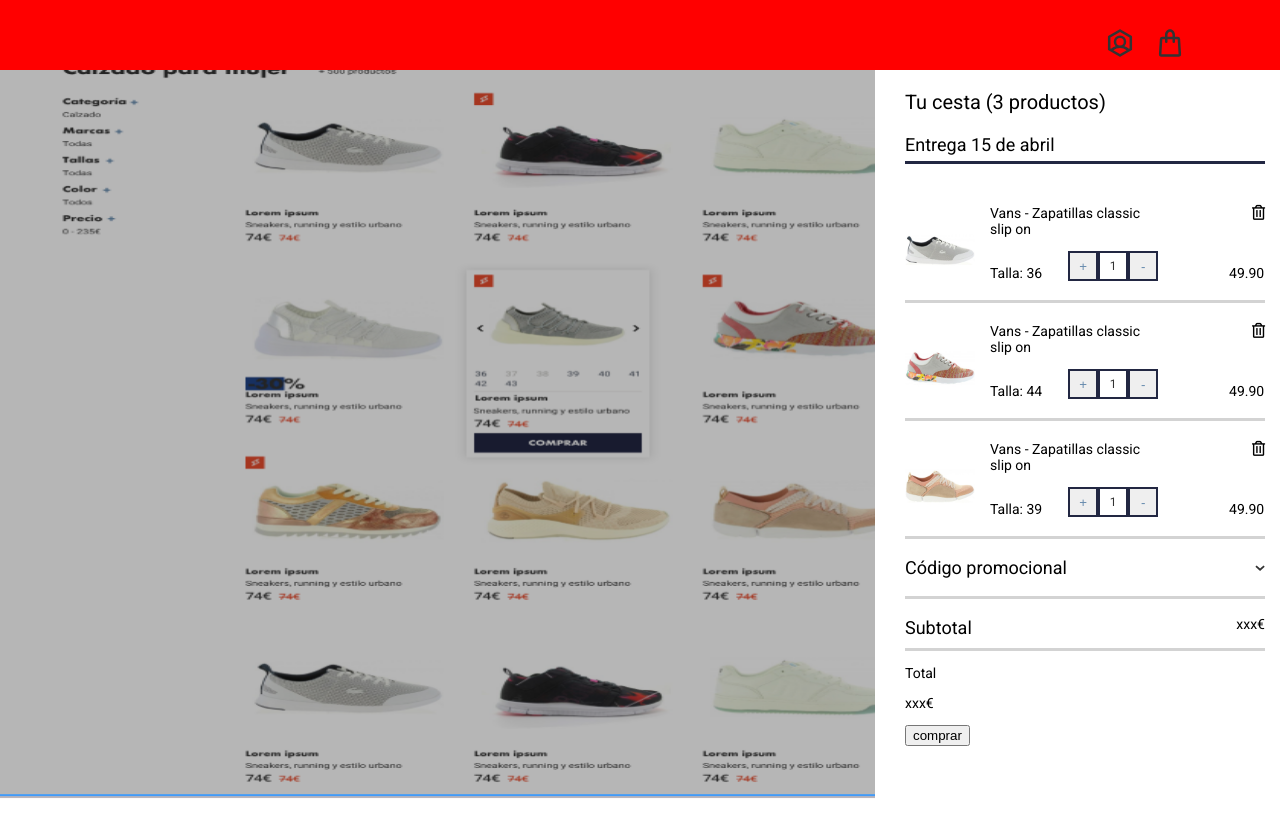
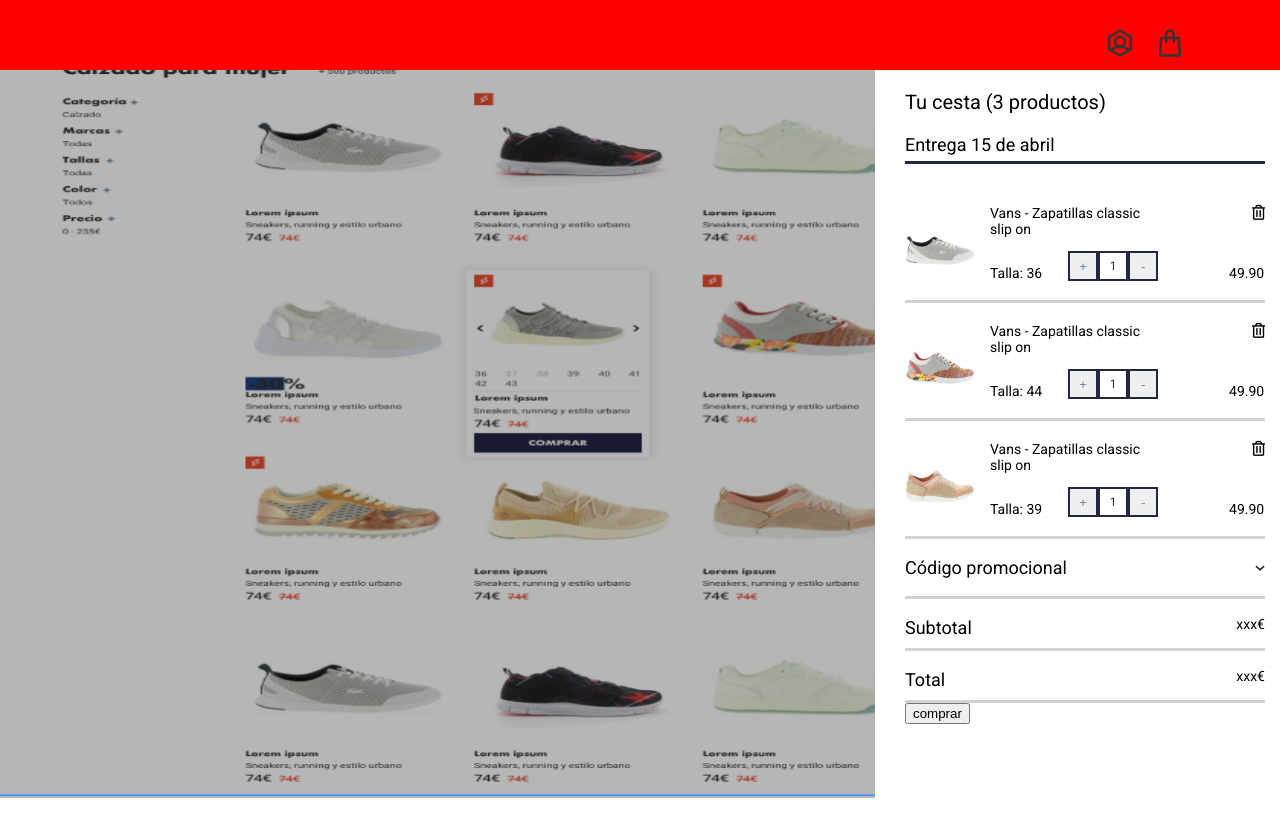
Before and after one commit to natalia-pn/Ecommerce-shopping-cart, a React (Create React App) app: page / in a window 1280 px wide. Shown: the top 836 px of the page. Built offline with nearby package versions, Linux system fonts and the light colour scheme.

Commit message:
Add styles for Total section

```diff
--- a/src/styles/_main.scss
+++ b/src/styles/_main.scss
@@ -126,18 +126,18 @@
     width: 10px;
 }
 
-.Subtotal__container {
+.Subtotal__container, .Total__container {
     display: flex;
     justify-content: space-between;
     align-items: center;
     border-bottom:  solid $light-grey;
 }
 
-.Subtotal {
+.Subtotal, .Total {
     font-size: 18px;
     margin-bottom: 10px;
 }
 
-.Subtotal__amount {
+.Subtotal__amount, .Total__amount {
     margin: 0;
 }
```
